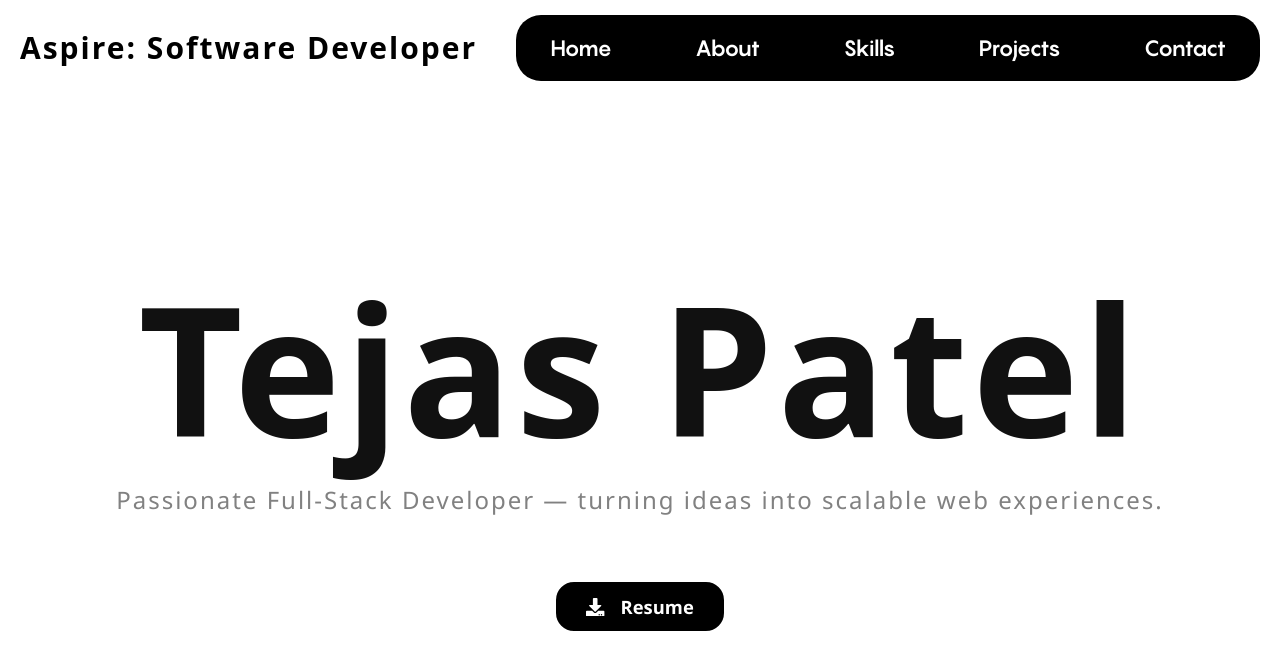
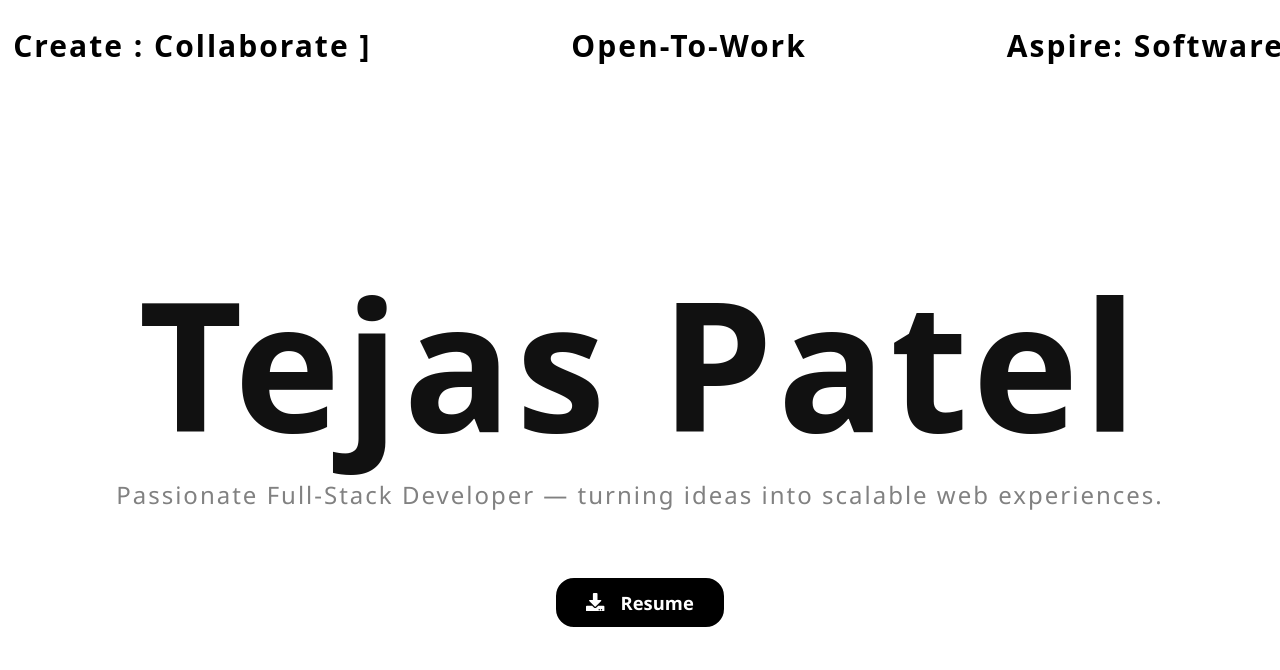
Before and after one commit to TEJASS-PATELL/Portfolio, a React (Vite) app in the folder PortFolio/: page / in a window 1280 px wide. Shown: the top 670 px of the page. Built offline with nearby package versions, Linux system fonts and the light colour scheme; a web font is replaced by a local one.

Commit message:
modify content

```diff
--- a/PortFolio/src/components/Navbar.css
+++ b/PortFolio/src/components/Navbar.css
@@ -1,117 +1,36 @@
 .main-navbar {
-  max-width: 1780px;
-  margin: 1% auto;
-  font-weight: bold;
+  overflow: hidden;
+  background: #ffffff;
+  padding: 25px 0;
+}
+
+.scroll-container {
   display: flex;
-  align-items: center;
-  justify-content: space-between;
-  height: 70px;
-  box-sizing: border-box;
-  overflow: hidden;
-  padding: 30px 20px;
+  width: max-content;
+  white-space: nowrap;
+  position: relative;
+}
+
+.scroll-text {
+  display: flex;
+  animation: scroll 20s linear infinite;
 }
 
 .nav-logo {
   font-size: 30px;
   letter-spacing: 2px;
   font-weight: bold;
+  margin-left: 200px;
   color: rgb(0, 0, 0);
   font-family: "Irish Grover", system-ui;
 }
 
-.nav-links {
-  padding: 20px;
-  border-radius: 25px;
-  list-style: none;
-  display: flex;
-  color: white;
-  gap: 55px;
-  background-color: black;
-}
+@keyframes scroll {
+  from {
+    transform: translateX(0);
+  }
 
-.nav-links li a {
-  color: rgb(255, 255, 255);
-  text-decoration: none;
-  font-size: 22px;
-  padding: 10px 14px;
-  border-radius: 10px;
-  transition: 0.3s ease;
-}
-
-.nav-links li a:hover {
-  background-color: rgb(0, 0, 0);
-  color: rgb(255, 255, 255);
-}
-
-.menu-toggle {
-  display: none;
-  font-size: 24px;
-  cursor: pointer;
-  color: white;
-}
-
-.dropdown-menu {
-  display: none;
-  flex-direction: column;
-  background-color: black;
-  border-radius: 0 0 20px 20px;
-  padding: 20px;
-  position: absolute;
-  top: 100%;
-  width: 100%;
-  left: 0;
-  box-shadow: 0 20px 40px rgba(255, 255, 255, 0.1);
-  animation: slideDown 0.4s ease forwards;
-  z-index: 10;
-}
-
-.dropdown-menu a {
-  color: white;
-  text-decoration: none;
-  padding: 10px;
-  font-size: 16px;
-  border-bottom: 1px solid rgba(255, 255, 255, 0.1);
-  display: flex;
-  align-items: center;
-  transition: 0.3s;
-}
-
-.dropdown-menu a i {
-  margin-right: 10px;
-}
-
-.dropdown-menu a:hover {
-  background-color: rgb(0, 0, 0);
-  color: rgb(255, 255, 255);
-  border-radius: 8px;
-}
-
-.dropdown-menu.active {
-  display: flex;
-}
-
-@keyframes slideDown {
-  from {
-    opacity: 0;
-    transform: translateY(-10px);
-  }
   to {
-    opacity: 1;
-    transform: translateY(0);
+    transform: translateX(-100%);
   }
 }
-
-@media screen and (max-width: 768px) {
-  .nav-links {
-    display: none;
-  }
-
-  .menu-toggle {
-    display: block;
-  }
-}
-
-.nav-logo, .nav-links li {
-  opacity: 1;
-  transform: translateY(0);
-}
--- a/PortFolio/src/components/Navbar.jsx
+++ b/PortFolio/src/components/Navbar.jsx
@@ -3,16 +3,26 @@ import './Navbar.css';
 
 const Navbar = () => {
   return (
-      <nav className="main-navbar">
-        <div className="nav-logo">Aspire: Software Developer</div>
-        <ul className="nav-links">
-          <li><a href="#"><i className="fas fa-house"></i> Home</a></li>
-          <li><a href="#"><i className="fas fa-user"></i> About</a></li>
-          <li><a href="#"><i className="fas fa-code"></i> Skills</a></li>
-          <li><a href="#"><i className="fas fa-briefcase"></i> Projects</a></li>
-          <li><a href="#"><i className="fas fa-envelope"></i> Contact</a></li>
-        </ul>
-      </nav>
+    <nav className="main-navbar">
+      <div className="scroll-container">
+        <div className="scroll-text">
+          <span className="nav-logo">Aspire: Software Developer</span>
+          <span className="nav-logo">[ Code : Create : Collaborate ]</span>
+          <span className="nav-logo">Open-To-Work</span>
+          <span className="nav-logo">Aspire: Software Developer</span>
+          <span className="nav-logo">[ Code : Create : Collaborate ]</span>
+          <span className="nav-logo">Open-To-Work</span>
+        </div>
+        <div className="scroll-text">
+          <span className="nav-logo">Aspire: Software Developer</span>
+          <span className="nav-logo">[ Code : Create : Collaborate ]</span>
+          <span className="nav-logo">Open-To-Work</span>
+          <span className="nav-logo">Aspire: Software Developer</span>
+          <span className="nav-logo">[ Code : Create : Collaborate ]</span>
+          <span className="nav-logo">Open-To-Work</span>
+        </div>
+      </div>
+    </nav>
   );
 };
 
```
